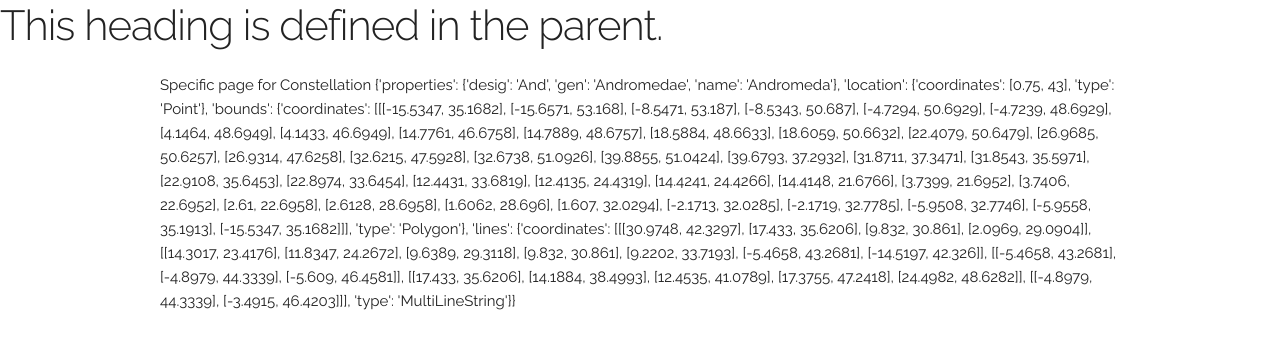
After one commit to mgudapak/88, a Flask app: page /constellations/And in a window 1280 px wide. The commit adds this page. Shown: the top 349 px of the page. Run offline with Flask 2, Linux system fonts and the light colour scheme; some libraries are stand-ins or nearby versions.

Commit message:
added new route and template to display individual constellations

```diff
--- a/app/__init__.py
+++ b/app/__init__.py
@@ -12,3 +12,9 @@ app.config.from_object('config')  # reads from config.py in root folder
 @app.route('/constellations')
 def home_page():
     return render_template('index.html', constellations=constellations)
+
+
+@app.route('/constellations/<string:constellation_identifier>')
+def individual_constellation(constellation_identifier):
+    if constellation_identifier in constellations:
+        return render_template('constellation.html', constellation=constellations[constellation_identifier])
--- /dev/null
+++ b/app/templates/constellation.html
@@ -0,0 +1,12 @@
+{% extends "layout.html" %}
+{% block title %}Constellation - {% endblock %}
+{% block body %}
+    {{ super() }}
+    <div class="container">
+        <div class="row">
+            <div>
+                <p>Specific page for Constellation {{ constellation }}</p>
+            </div>
+        </div>
+    </div>
+{% endblock %}
--- a/app/templates/index.html
+++ b/app/templates/index.html
@@ -18,7 +18,7 @@
                   <tbody>
                     {% for key, value in constellations|dictsort %}
                         <tr>
-                            <td>{{ value['properties']['name'] }}</td>
+                            <td><a href="/constellations/{{ value['properties']['desig']|e }}">{{ value['properties']['name'] }}</a></td>
                             <td>{{ value['properties']['desig']|e }}</td>
                             <td>{{ value['properties']['gen'] }}</td>
                         </tr>
```
